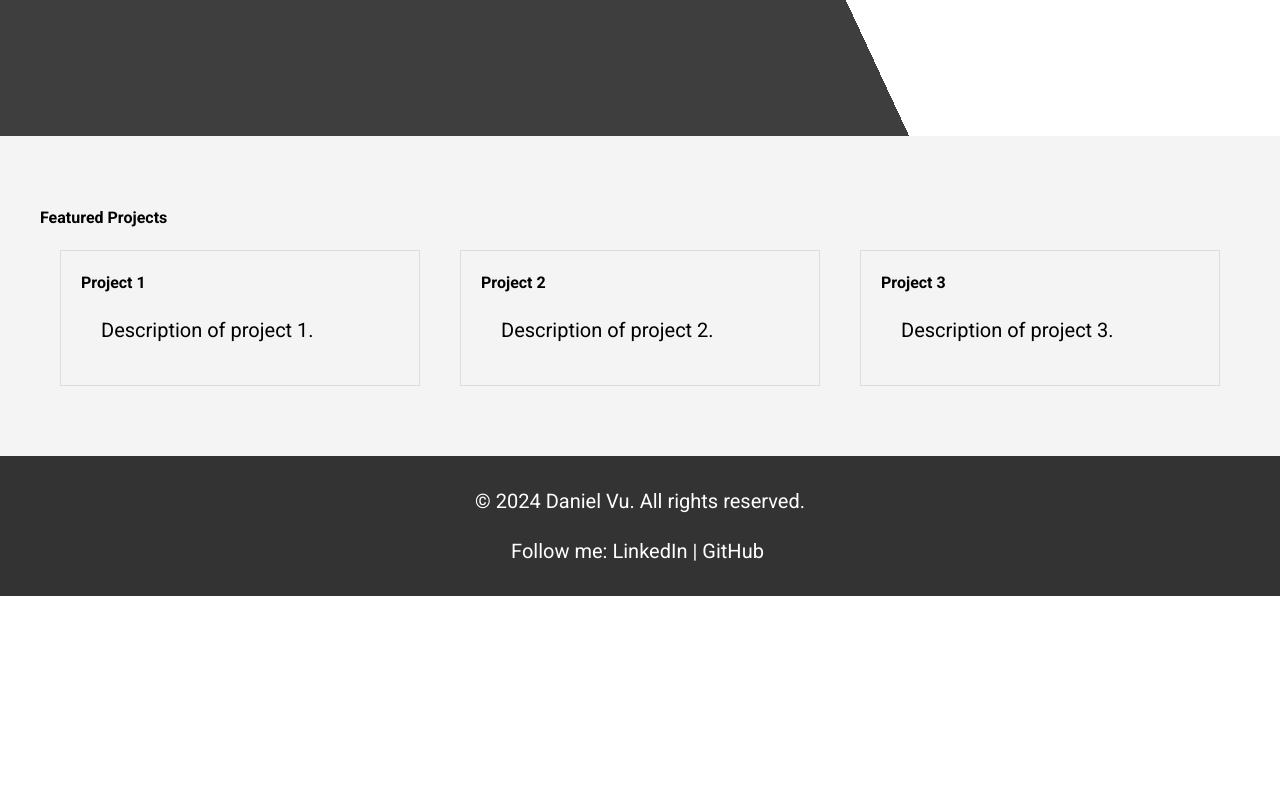
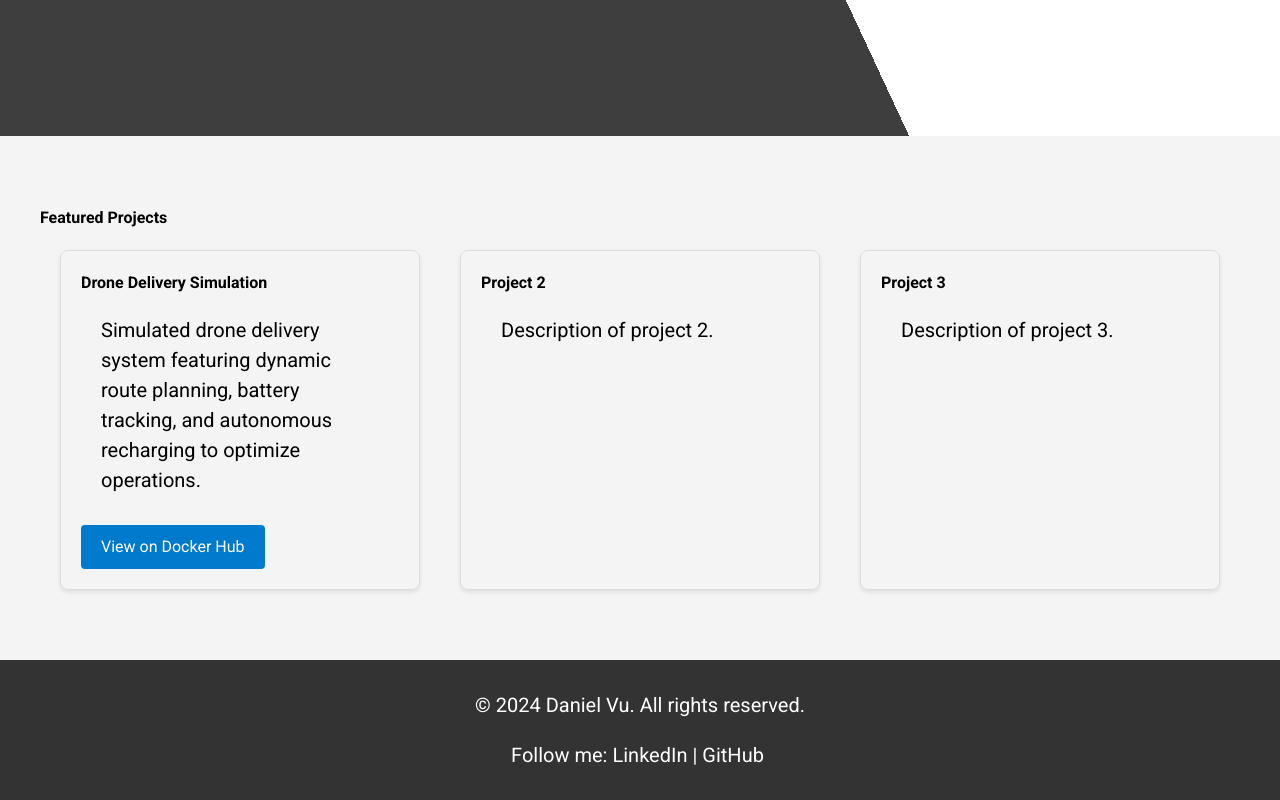
Before and after one commit to danielvu04/vu-dev-website, a React (Create React App) app: page / in a window 1280 px wide. Shown: the part 820-1620 px from the top of the page. Before the commit the page ends 1416 px from the top, so only its background shows below. Built offline with nearby package versions, Linux system fonts and the light colour scheme.

Commit message:
Drone Sim added to Featured Projects

```diff
--- a/src/components/FeaturedProjects.js
+++ b/src/components/FeaturedProjects.js
@@ -1,9 +1,20 @@
 import React from 'react';
+import '../styles/App.css';
 
 function FeaturedProjects() {
   const projects = [
-    { name: 'Project 1', description: 'Description of project 1.' },
-    { name: 'Project 2', description: 'Description of project 2.' },
+    {
+      name: 'Drone Delivery Simulation',
+      description: `
+        Simulated drone delivery system featuring dynamic route planning,
+        battery tracking, and autonomous recharging to optimize operations.
+      `,
+      dockerLink: 'https://hub.docker.com/repository/docker/vud1394/drone_sim',
+    },
+    {
+      name: 'Project 2',
+      description: 'Description of project 2.',
+    },
     { name: 'Project 3', description: 'Description of project 3.' },
   ];
 
@@ -12,9 +23,37 @@ function FeaturedProjects() {
       <h2>Featured Projects</h2>
       <div style={{ display: 'flex', justifyContent: 'space-around', marginTop: '20px' }}>
         {projects.map((project, index) => (
-          <div key={index} style={{ border: '1px solid #ddd', padding: '20px', width: '30%' }}>
+          <div
+            key={index}
+            style={{
+              border: '1px solid #ddd',
+              padding: '20px',
+              width: '30%',
+              borderRadius: '8px',
+              boxShadow: '0 2px 4px rgba(0, 0, 0, 0.1)',
+            }}
+          >
             <h3>{project.name}</h3>
             <p>{project.description}</p>
+            {project.dockerLink && (
+              <a
+                href={project.dockerLink}
+                target="_blank"
+                rel="noopener noreferrer"
+                style={{
+                  display: 'inline-block',
+                  marginTop: '10px',
+                  padding: '10px 20px',
+                  background: '#007acc',
+                  color: '#fff',
+                  textDecoration: 'none',
+                  borderRadius: '4px',
+                  textAlign: 'center',
+                }}
+              >
+                View on Docker Hub
+              </a>
+            )}
           </div>
         ))}
       </div>
```
